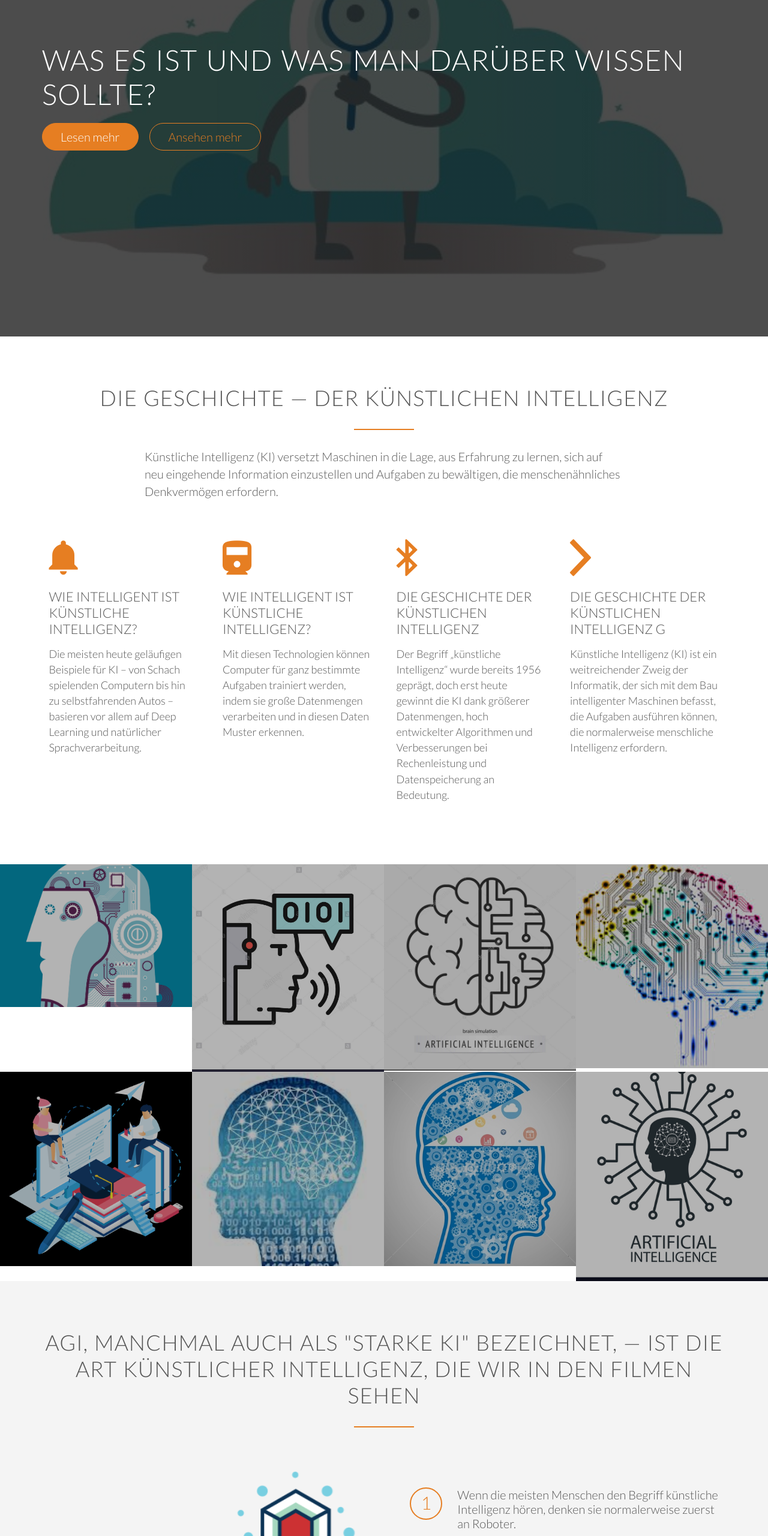
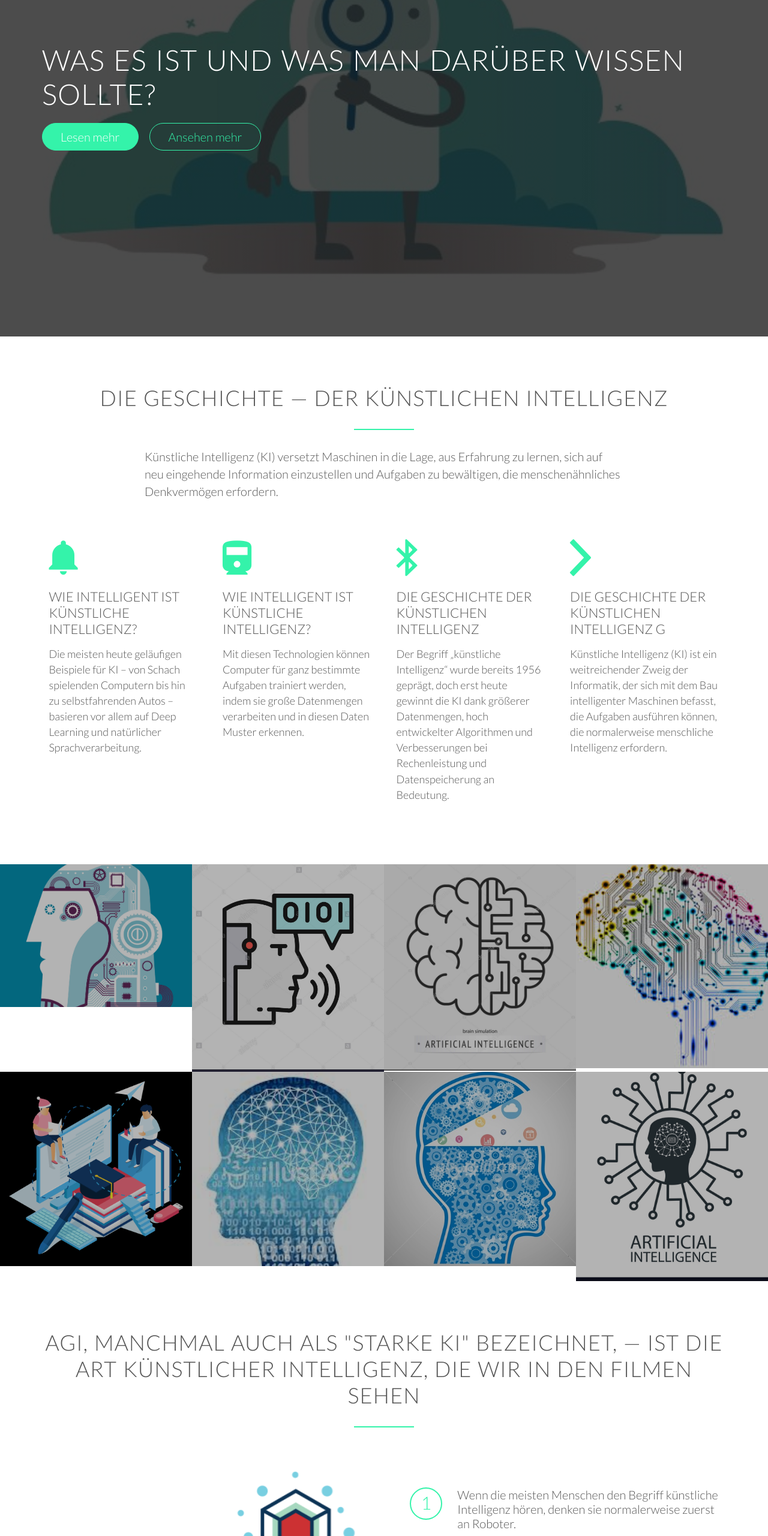
Before and after one commit to kiinjederbranche/kiinjederbranche.github.io, a plain HTML site: page index.html in a window 1280 px wide. Shown: the part 239-2800 px from the top of the page at 60% size. Drawn offline with nearby package versions, Linux system fonts and the light colour scheme; a script that the page names is missing; files whose address does not match are found by name.

Commit message:
Add files via upload

```diff
--- a/resources/css/style.css
+++ b/resources/css/style.css
@@ -1,5 +1,5 @@
 /*
-Orange color: #e67e22
+Orange color: #34f3aa
 
 */
 
@@ -85,7 +85,7 @@ h3 {
 h2:after {
     display: block;
     height: 2px;
-    background-color: #e67e22;
+    background-color: #34f3aa;
     content: " ";
     width: 100px;
     margin: 0 auto;
@@ -109,7 +109,7 @@ h2:after {
 .icon-big {
     font-size: 350%;
     display: block;
-    color: #e67e22;
+    color: #34f3aa;
     margin-bottom: 10px;
 }
 
@@ -117,7 +117,7 @@ h2:after {
     display: inline-block;
     width: 30px;
     text-align: center;
-    color: #e67e22;
+    color: #34f3aa;
     font-size: 120%;
     margin-right: 10px;
 
@@ -131,10 +131,10 @@ h2:after {
 
 a:link,
 a:visited {
-    color: #e67e22;
+    color: #34f3aa;
     text-decoration: none;
     padding-bottom: 1px;
-    border-bottom: 1px solid #e67e22;
+    border-bottom: 1px solid #34f3aa;
     -webkit-transition: border-bottom 0.2s, color 0.2s;
     transition: border-bottom 0.2s, color 0.2s;
 }
@@ -161,33 +161,33 @@ input[type=submit] {
 .btn-full:link,
 .btn-full:visited,
 input[type=submit] {
-    background-color: #e67e22;
-    border: 1px solid #e67e22;
+    background-color: #34f3aa;
+    border: 1px solid #34f3aa;
     color: #fff;
     margin-right: 15px;
 }
 
 .btn-ghost:link,
 .btn-ghost:visited {
-    border: 1px solid #e67e22;
-    color: #e67e22;
+    border: 1px solid #34f3aa;
+    color: #34f3aa;
 }
 
 .btn:hover,
 .btn:active,
 input[type=submit]:hover,
 input[type=submit]:active {
-    background-color: #cf6d17;
+    background-color: #34f3aa;
 }
 
 .btn-full:hover,
 .btn-full:active {
-    border: 1px solid #cf6d17;
+    border: 1px solid #34f3aa;
 }
 
 .btn-ghost:hover,
 .btn-ghost:active {
-    border: 1px solid #cf6d17;
+    border: 1px solid #34f3aa;
     color: #fff;
 }
 
@@ -256,7 +256,7 @@ header {
 
 .main-nav li a:hover,
 .main-nav li a:active {
-    border-bottom: 2px solid #e67e22;
+    border-bottom: 2px solid #34f3aa;
 }
 
 
@@ -355,7 +355,7 @@ header {
 /* HOW IT WORKS SECTION */
 /* ----------------------------------------------- */
 
-.section-steps {
+.section-steps-648 {
     background-color: #f4f4f4;
 }
 
@@ -388,11 +388,11 @@ header {
 }
 
 .works-step div {
-    color: #e67e22;
+    color: #34f3aa;
     font-size: 150%;
     height: 54px;
     width: 54px;
-    border: 2px solid #e67e22;
+    border: 2px solid #34f3aa;
     border-radius: 50%;
     display: inline-block;
     text-align: center;
@@ -508,7 +508,7 @@ cite img {
     font-size: 300%;
     margin-bottom: 10px;
     font-weight: 100;
-    color: #e67e22;
+    color: #34f3aa;
 }
 
 .plan-price span {
```
